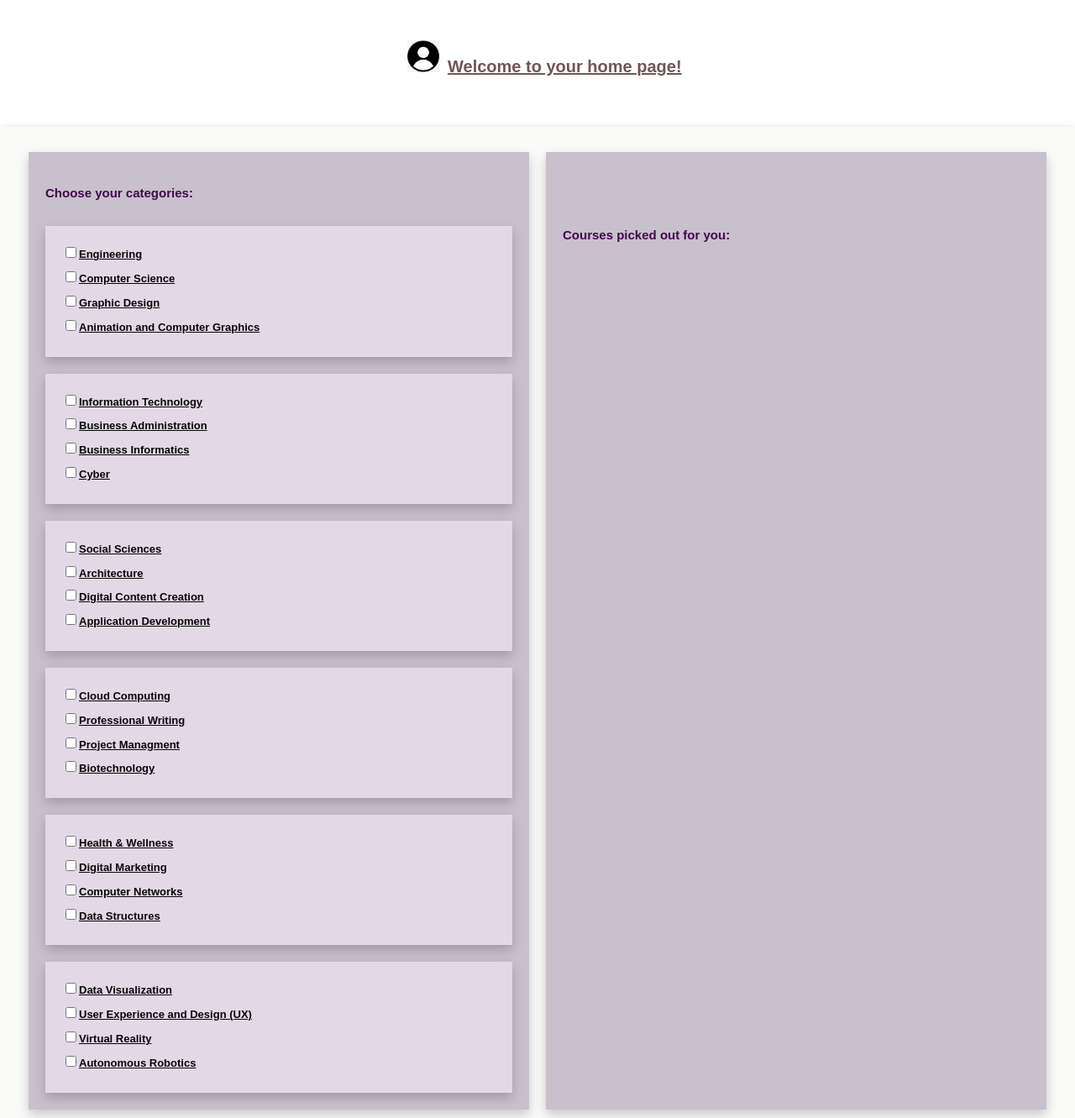
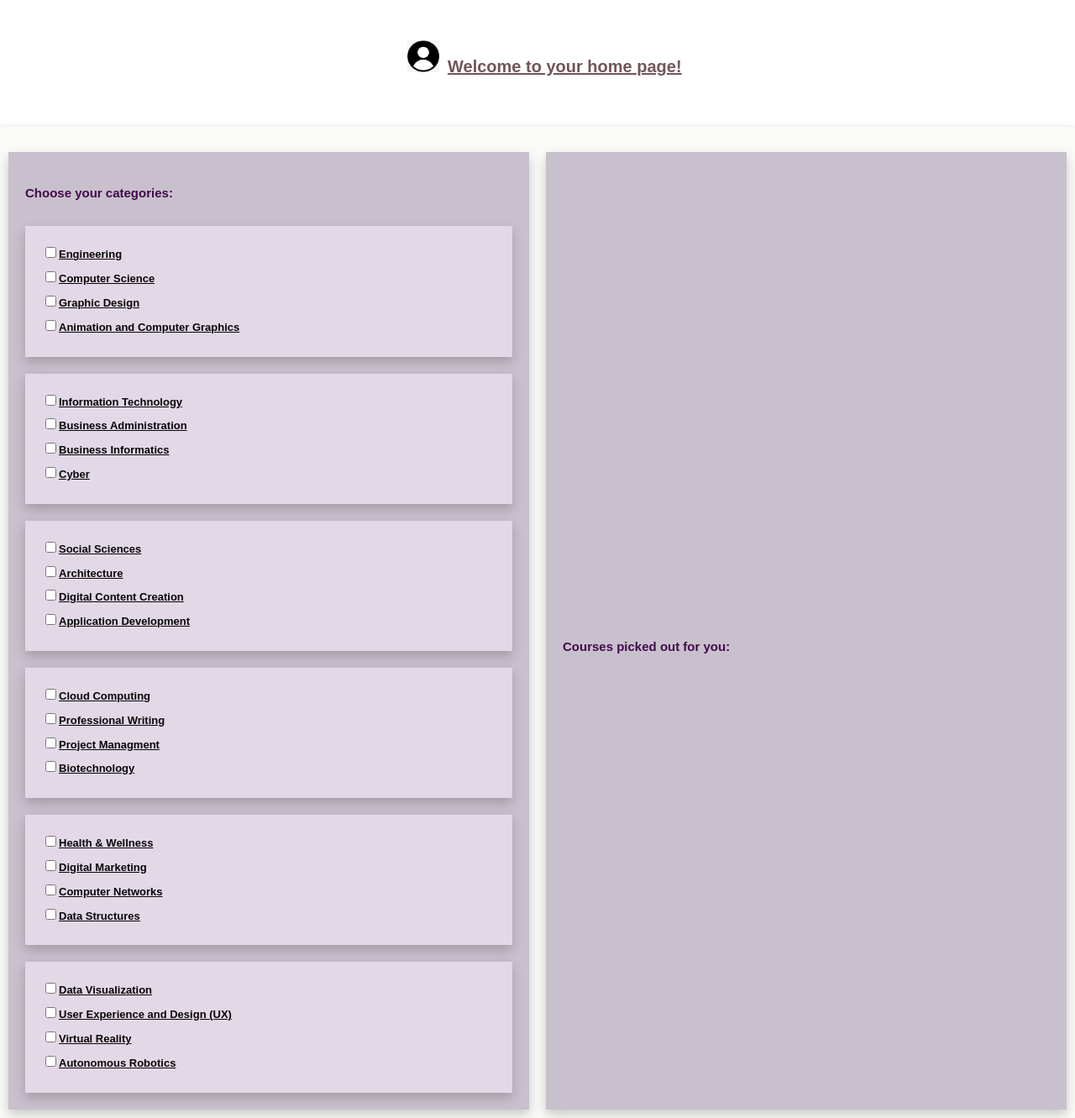
Before and after one commit to eponari/OfCourses, a PHP site: page /Student/Welcome.php in a window 1280 px wide. Shown: the part 442-1773 px from the top of the page at 84% size. Run offline with PHP 8.4, Linux system fonts and the light colour scheme; the visitor is signed in with stand-in values (Sample User, id 1); data that the repository does not hold is empty.

Commit message:
Update studentStyle.css

```diff
--- a/Source Code/css/studentStyle.css
+++ b/Source Code/css/studentStyle.css
@@ -44,6 +44,7 @@ h2 .container-two {
 }
 
 .flex-container {
+    flex: 1 1 0px;
     width: 45%;
     box-shadow: 0 3px 10px rgb(0 0 0 / 0.2);
     padding-top: 20px;
@@ -73,10 +74,11 @@ h2 .container-two {
 
 
 .newFlex-container {
+    flex: 1 1 0px;
     width: 45%;
     box-shadow: 0 3px 10px rgb(0 0 0 / 0.2);
     padding-top: 20px;
-    justify-content: right;
+    justify-content: center;
     display: flex;
     flex-direction: column;
     flex-wrap: wrap;
```
